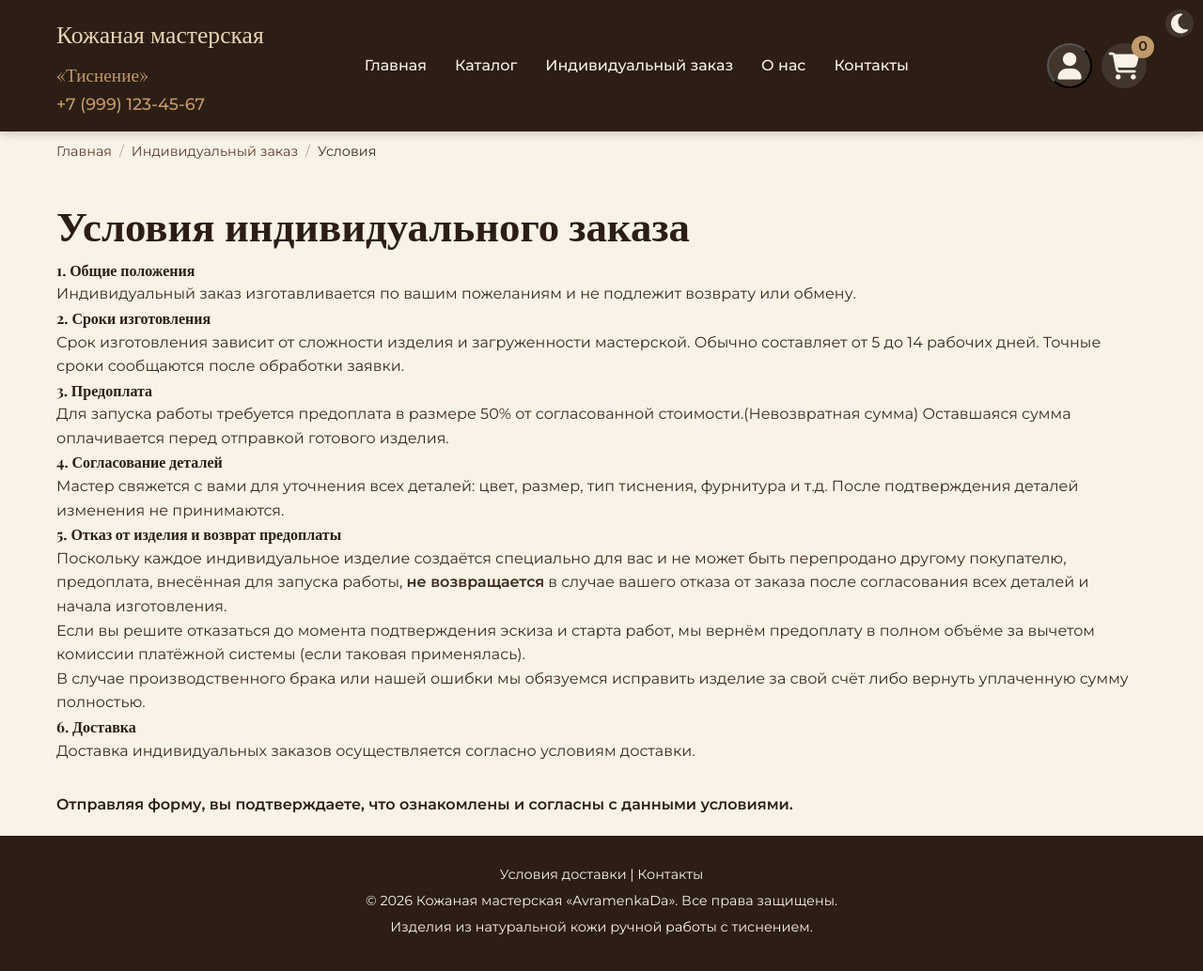
After one commit to dashaavramenko3000-droid/leather-store, a Flask app: page /custom-order-terms in a window 1280 px wide. The commit adds this page. Shown: the whole page at 94% size. Run offline with Flask 3, Linux system fonts and the light colour scheme; some libraries are stand-ins or nearby versions.

Commit message:
1) добавлены условия индивидуального заказа 2) добавлен чекбокс согласия с условиями

```diff
--- a/app/main/routes.py
+++ b/app/main/routes.py
@@ -393,16 +393,14 @@ def add_to_cart_ajax(product_id):
 def custom_order():
     form = CustomOrderForm()
     if form.validate_on_submit():
-
+        image_path = None
         if form.image.data:
             image_path = save_image(form.image.data)
-        else:
-            image_path = None
 
         custom_order = CustomOrder(
             user_id=current_user.id if current_user.is_authenticated else None,
             name=form.name.data,
-            contact=form.contact.data,
+            contact=form.email.data,
             product_type=form.product_type.data or None,
             description=form.description.data,
             image_path=image_path
@@ -490,3 +488,9 @@ def robots():
 def delivery():
     """Страница условий доставки."""
     return render_template('delivery.html')
+
+
+@main_bp.route('/custom-order-terms')
+def custom_order_terms():
+    """Страница условий индивидуального заказа."""
+    return render_template('custom_order_terms.html')
--- a/app/templates/base.html
+++ b/app/templates/base.html
@@ -64,9 +64,9 @@
             <ul>
                 <li><a href="{{ url_for('main.home') }}" hx-boost="false">Главная</a></li>
                 <li><a href="{{ url_for('main.catalog') }}" hx-boost="false">Каталог</a></li>
+                <li><a href="{{ url_for('main.custom_order') }}" hx-boost="false">Индивидуальный заказ</a></li>
                 <li><a href="{{ url_for('main.home') }}#about" hx-boost="false">О нас</a></li>
                 <li><a href="{{ url_for('main.home') }}#contacts" hx-boost="false">Контакты</a></li>
-                <li><a href="{{ url_for('main.custom_order') }}" hx-boost="false">Индивидуальный заказ</a></li>
             </ul>
         </nav>
 
--- /dev/null
+++ b/app/templates/custom_order_terms.html
@@ -0,0 +1,54 @@
+{% extends 'base.html' %}
+
+{% block title %}Условия индивидуального заказа{% endblock %}
+
+{% block content %}
+<div class="container my-5">
+    <nav aria-label="breadcrumb">
+        <ol class="breadcrumb">
+            <li class="breadcrumb-item"><a href="{{ url_for('main.home') }}">Главная</a></li>
+            <li class="breadcrumb-item"><a href="{{ url_for('main.custom_order') }}">Индивидуальный заказ</a></li>
+            <li class="breadcrumb-item active" aria-current="page">Условия</li>
+        </ol>
+    </nav>
+
+    <h2 class="mb-4">Условия индивидуального заказа</h2>
+    <div class="card shadow-sm border-0 rounded-3 p-4">
+        <h4>1. Общие положения</h4>
+        <p>Индивидуальный заказ изготавливается по вашим пожеланиям и не подлежит возврату или обмену.</p>
+
+        <h4>2. Сроки изготовления</h4>
+        <p>Срок изготовления зависит от сложности изделия и загруженности мастерской. Обычно составляет от 5 до 14
+            рабочих дней. Точные сроки сообщаются после обработки заявки.</p>
+
+        <h4>3. Предоплата</h4>
+        <p>Для запуска работы требуется предоплата в размере 50% от согласованной стоимости.(Невозвратная сумма)
+            Оставшаяся сумма оплачивается перед отправкой готового изделия.</p>
+
+        <h4>4. Согласование деталей</h4>
+        <p>Мастер свяжется с вами для уточнения всех деталей: цвет, размер, тип тиснения, фурнитура и т.д. После
+            подтверждения деталей изменения не принимаются.</p>
+
+        <h4>5. Отказ от изделия и возврат предоплаты</h4>
+        <p>
+            Поскольку каждое индивидуальное изделие создаётся специально для вас и не может быть перепродано другому
+            покупателю, предоплата, внесённая для запуска работы, <strong>не возвращается</strong> в случае вашего
+            отказа от заказа после согласования всех деталей и начала изготовления.
+        </p>
+        <p>
+            Если вы решите отказаться до момента подтверждения эскиза и старта работ, мы вернём предоплату в полном
+            объёме за вычетом комиссии платёжной системы (если таковая применялась).
+        </p>
+        <p>
+            В случае производственного брака или нашей ошибки мы обязуемся исправить изделие за свой счёт либо вернуть
+            уплаченную сумму полностью.
+        </p>
+
+        <h4>6. Доставка</h4>
+        <p>Доставка индивидуальных заказов осуществляется согласно <a href="{{ url_for('main.delivery') }}">условиям
+            доставки</a>.</p>
+
+        <p class="custom-terms-confirmation">Отправляя форму, вы подтверждаете, что ознакомлены и согласны с данными условиями.</p>
+    </div>
+</div>
+{% endblock %}
--- a/static/css/style.css
+++ b/static/css/style.css
@@ -2253,9 +2253,10 @@ body.dark-theme .page-item.active .page-link {
     .summary-total {
         font-size: 1.2rem;
     }
-} .header-actions
-
-/* ---------- Индивидуальный заказ ---------- */
+}
+
+.header-actions
+    /* ---------- Индивидуальный заказ ---------- */
 .custom-order-page {
     padding: 40px 0;
 }
@@ -2454,3 +2455,16 @@ body.dark-theme .custom-order-page .form-select {
     border-radius: 20px;
     letter-spacing: 0.5px;
 }
+
+/* Дополнительно для кнопки отправки, когда чекбокс не отмечен */
+#submit-btn[disabled] {
+    opacity: 0.5;
+    cursor: not-allowed;
+}
+
+/* Отступ для текста подтверждения */
+.custom-terms-confirmation {
+    margin-top: 2rem;           /* расстояние сверху */
+    font-weight: 600;
+    color: var(--brown-dark);
+}
```
Also changed, not shown: app/forms.py (+6 -4 lines), app/templates/custom_order.html (+37 -9 lines).
